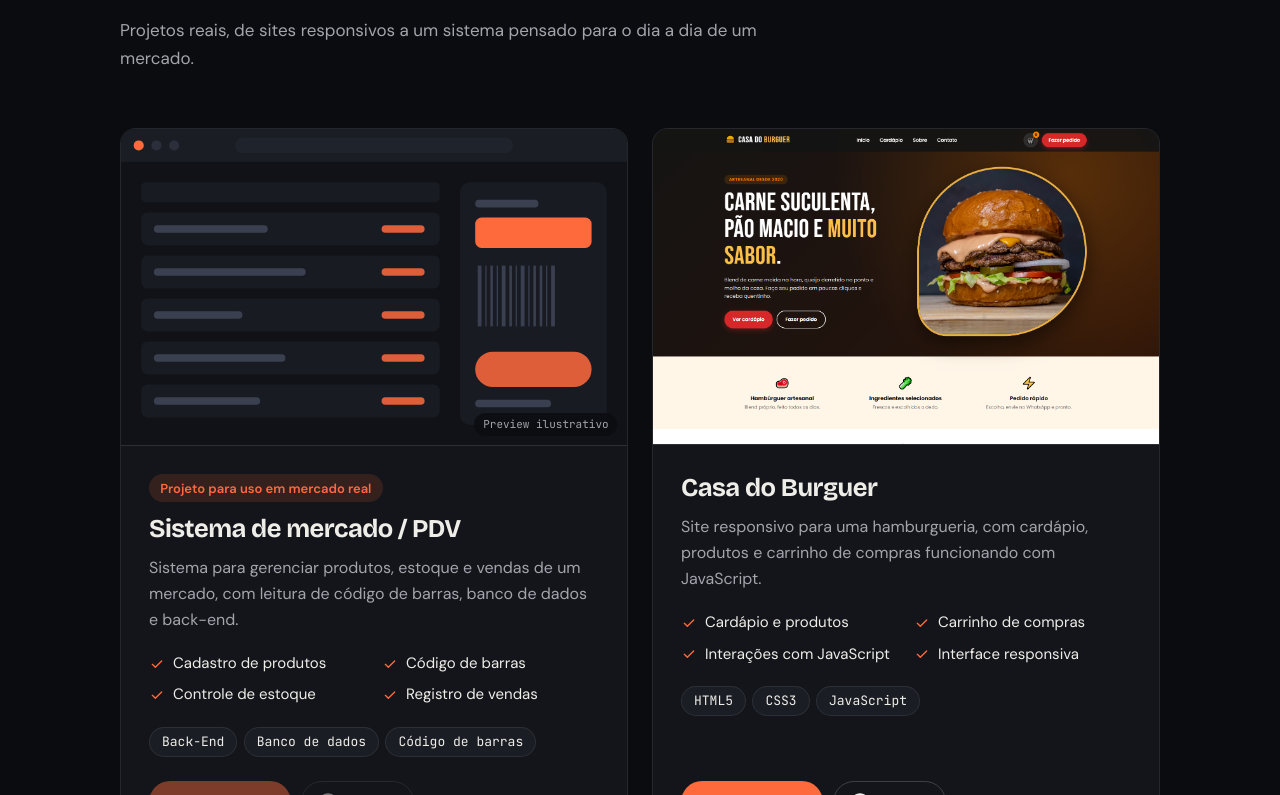
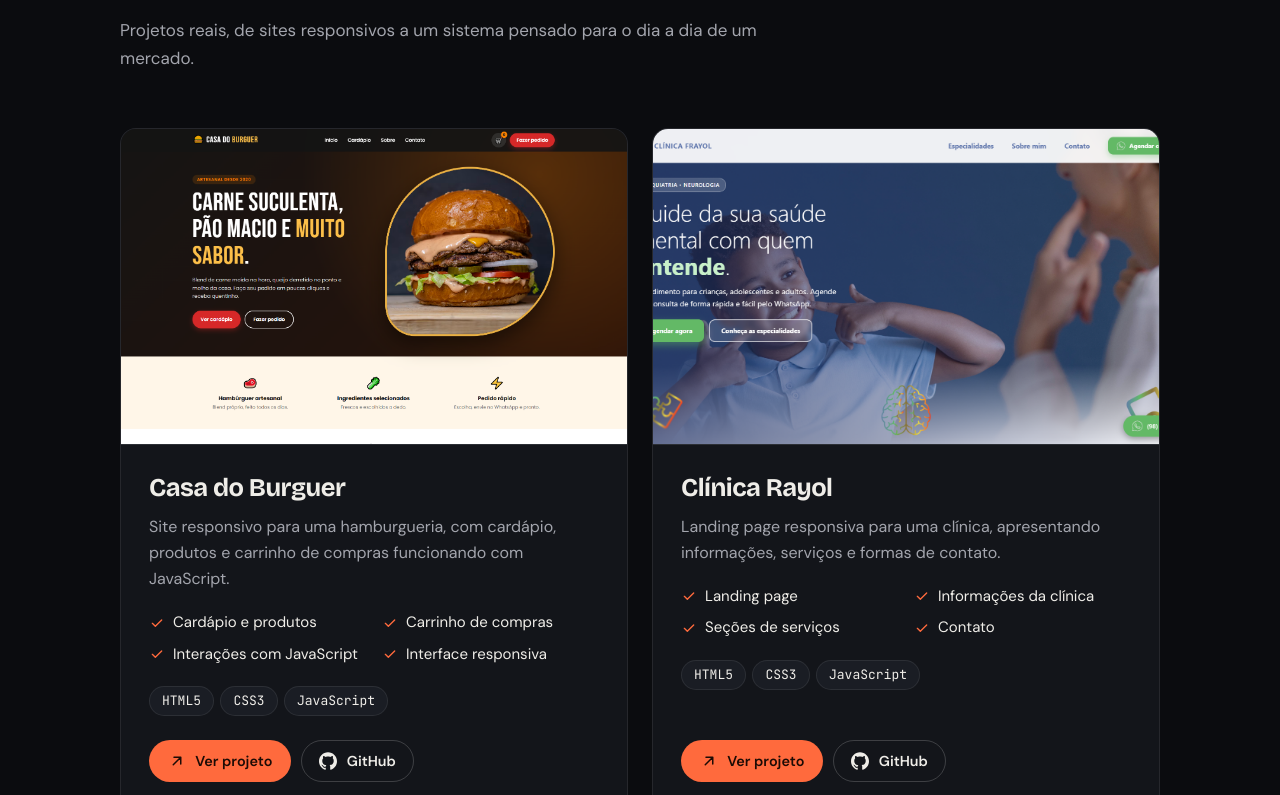
Before and after one commit to DevPedro2408/Portifolio-pedro, a React (Vite) app: page / in a window 1280 px wide. Shown: the part 3365-4160 px from the top of the page. Built offline with nearby package versions, Linux system fonts and the light colour scheme.

Commit message:
Atualizacão 17/11

```diff
--- a/src/data/projects.js
+++ b/src/data/projects.js
@@ -1,25 +1,26 @@
 import casaBurguer from '../../assets/casa-burguer2.png'
 import clinicaRayol from '../../assets/clinicaRayol.png'
+import finanly from '../../assets/finanly2.png'
 
 export const projects = [
-  {
-    id: 'sistema-mercado-pdv',
-    name: 'Sistema de mercado / PDV',
-    badge: 'Projeto para uso em mercado real',
-    description:
-      'Sistema para gerenciar produtos, estoque e vendas de um mercado, com leitura de código de barras, banco de dados e back-end.',
-    highlights: [
-      'Cadastro de produtos',
-      'Código de barras',
-      'Controle de estoque',
-      'Registro de vendas',
-    ],
-    technologies: ['Back-End', 'Banco de dados', 'Código de barras'],
-    demoUrl: 'https://SEU_LINK_DO_PROJETO',
-    repoUrl: 'https://github.com/SEU_USUARIO/NOME-DO-REPOSITORIO',
-    image: '',
-    previewVariant: 'pdv',
-  },
+  // {
+  //   id: 'sistema-mercado-pdv',
+  //   name: 'Sistema de mercado / PDV',
+  //   badge: 'Projeto para uso em mercado real',
+  //   description:
+  //     'Sistema para gerenciar produtos, estoque e vendas de um mercado, com leitura de código de barras, banco de dados e back-end.',
+  //   highlights: [
+  //     'Cadastro de produtos',
+  //     'Código de barras',
+  //     'Controle de estoque',
+  //     'Registro de vendas',
+  //   ],
+  //   technologies: ['Back-End', 'Banco de dados', 'Código de barras'],
+  //   demoUrl: 'https://SEU_LINK_DO_PROJETO',
+  //   repoUrl: 'https://github.com/SEU_USUARIO/NOME-DO-REPOSITORIO',
+  //   image: '',
+  //   previewVariant: 'pdv',
+  // },
   {
     id: 'site-hamburgueria',
     name: 'Casa do Burguer',
@@ -57,20 +58,20 @@ export const projects = [
     previewVariant: 'clinic',
   },
   {
-    id: 'emporio-pet',
-    name: 'Empório Pet',
+    id: 'dashboad-financeiro',
+    name: 'Finanly em desenvolvimento',
     badge: '',
     description:
-      'Site para pet shop com vitrine de produtos e layout responsivo, em uma interface moderna.',
+      'Dashboard financeiro para controle de receitas, despesas e metas, com gráficos interativos e interface responsiva.',
     highlights: [
-      'Vitrine de produtos',
+      'Gráficos interativos',
+      'Relatórios financeiros',
       'Layout responsivo',
-      'Interface moderna',
     ],
-    technologies: ['HTML5', 'CSS3'],
-    demoUrl: 'https://SEU_LINK_DO_PROJETO',
-    repoUrl: 'https://github.com/SEU_USUARIO/NOME-DO-REPOSITORIO',
-    image: '',
-    previewVariant: 'pet',
+    technologies: ['HTML5', 'CSS3', 'React.js', 'Vite', 'JavaScript', 'Recharts', 'LocalStorage'],
+    demoUrl: 'https://finanly-livid.vercel.app/',
+    repoUrl: 'https://github.com/DevPedro2408/finanly',
+    image: finanly,
+    previewVariant: 'financeiro',
   },
 ];
--- a/src/data/skills.js
+++ b/src/data/skills.js
@@ -26,6 +26,6 @@ export const skillGroups = [
   },
   {
     title: 'Em formação',
-    items: ['Back-End (Programa Trilhas FAPEMA)', 'Ads (Uniasselvi)'],
+    items: ['Back-End (Programa Trilhas FAPEMA)', 'ADS (Uniasselvi)'],
   },
 ];
```
Also changed, not shown: assets/finanly2.png (added).
